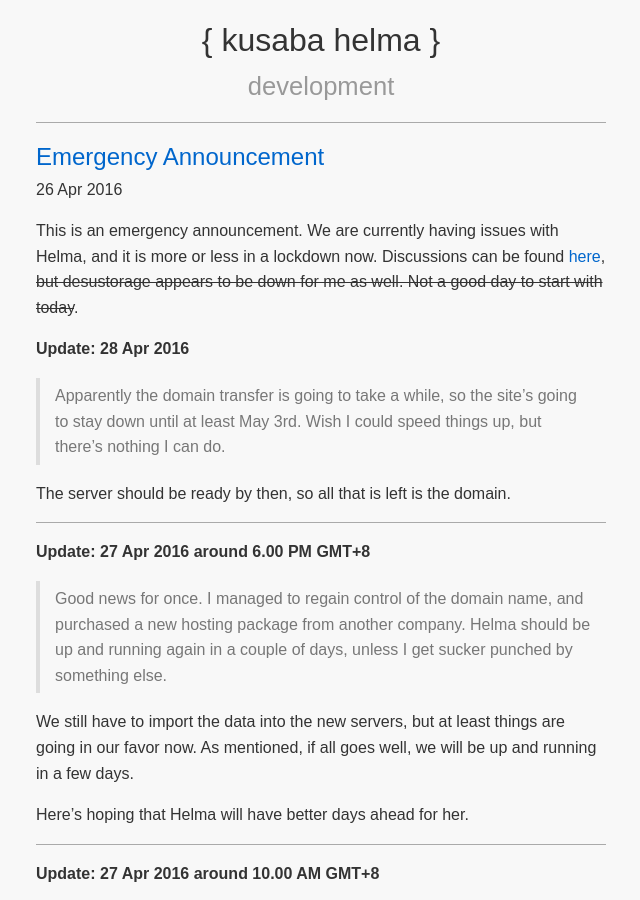
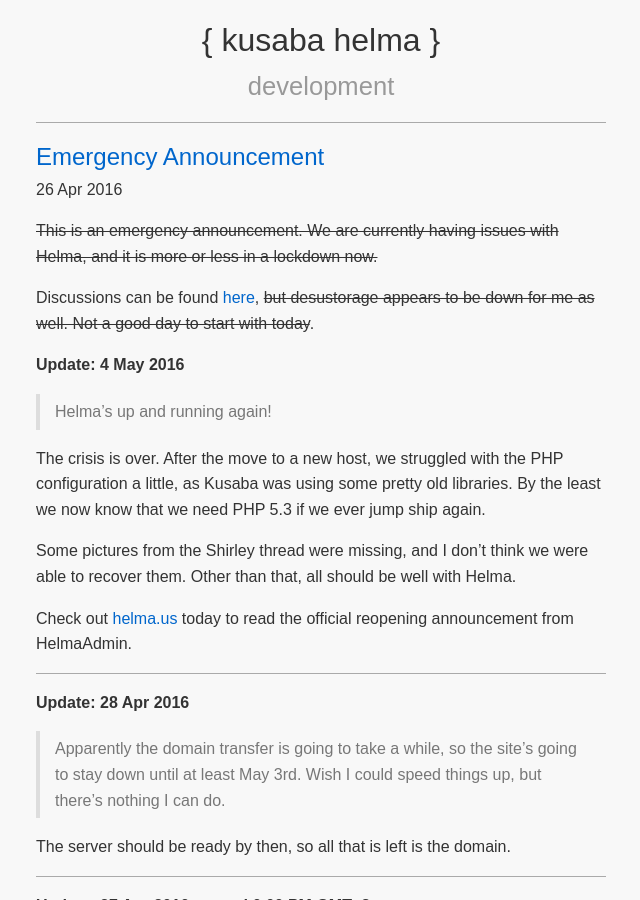
Before and after one commit to altbdoor/kusaba-helma, a Jekyll site: the page built from _posts/2016-04-26-Emergency-Announcement.md, in a window 1280 px wide and 900 px high. Shown: the whole window, without its empty margins (319-959 px from the left). Built offline with Jekyll 4.4.1, drawn with Linux system fonts in a browser that asks for light colours.

Commit message:
its over, cheers

```diff
--- a/_posts/2016-04-26-Emergency-Announcement.md
+++ b/_posts/2016-04-26-Emergency-Announcement.md
@@ -3,7 +3,19 @@ layout: post
 title: Emergency Announcement
 ---
 
-This is an emergency announcement. We are currently having issues with Helma, and it is more or less in a lockdown now. Discussions can be found [here](http://desustorage.org/c/thread/2638250), <strike>but desustorage appears to be down for me as well. Not a good day to start with today</strike>.
+<strike>This is an emergency announcement. We are currently having issues with Helma, and it is more or less in a lockdown now.</strike> Discussions can be found [here](http://desustorage.org/c/thread/2638250), <strike>but desustorage appears to be down for me as well. Not a good day to start with today</strike>.
+
+**Update: 4 May 2016**
+
+> Helma's up and running again!
+
+The crisis is over. After the move to a new host, we struggled with the PHP configuration a little, as Kusaba was using some pretty old libraries. By the least we now know that we need PHP 5.3 if we ever jump ship again.
+
+Some pictures from the Shirley thread were missing, and I don't think we were able to recover them. Other than that, all should be well with Helma.
+
+Check out [helma.us](http://helma.us/) today to read the official reopening announcement from HelmaAdmin.
+
+---
 
 **Update: 28 Apr 2016**
 
```
